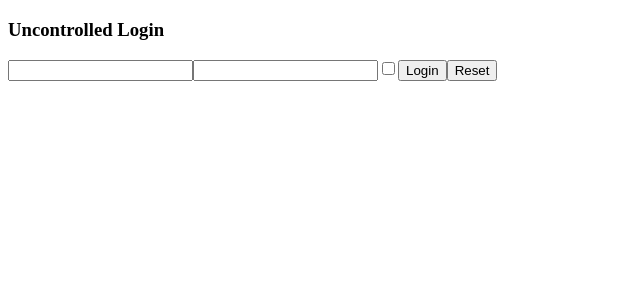
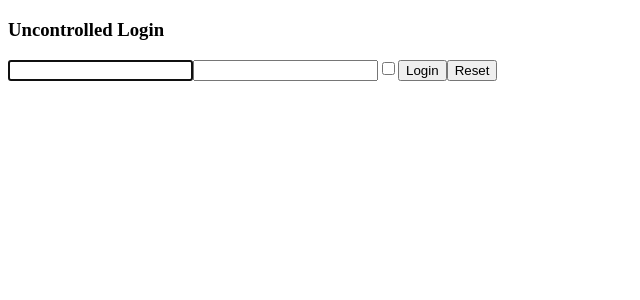
Before and after one commit to Emiliano-S/react-exercises, a React (Create React App) app: page / in a window 1280 px wide. Shown: the top 300 px of the page, without its empty margins (0-640 px from the left). Built offline with nearby package versions, Linux system fonts and the light colour scheme.

Commit message:
End: esercizio forms-06

```diff
--- a/src/UncontrolledLogin.js
+++ b/src/UncontrolledLogin.js
@@ -1,6 +1,7 @@
 import React from "react";
 
 export class UncontrolledLogin extends React.Component{
+
     handleFormSubmit = (event) =>{
         event.preventDefault()
 
@@ -18,7 +19,7 @@
                 <h3>Uncontrolled Login</h3>
                 <div>
                     <form onSubmit={this.handleFormSubmit}>
-                        <input name='username'/>
+                        <input name='username' autoFocus/>
                         <input name='password' type='password' />
                         <input name='remember' type='checkbox' />
                         <button type='submit'>Login</button>
```
